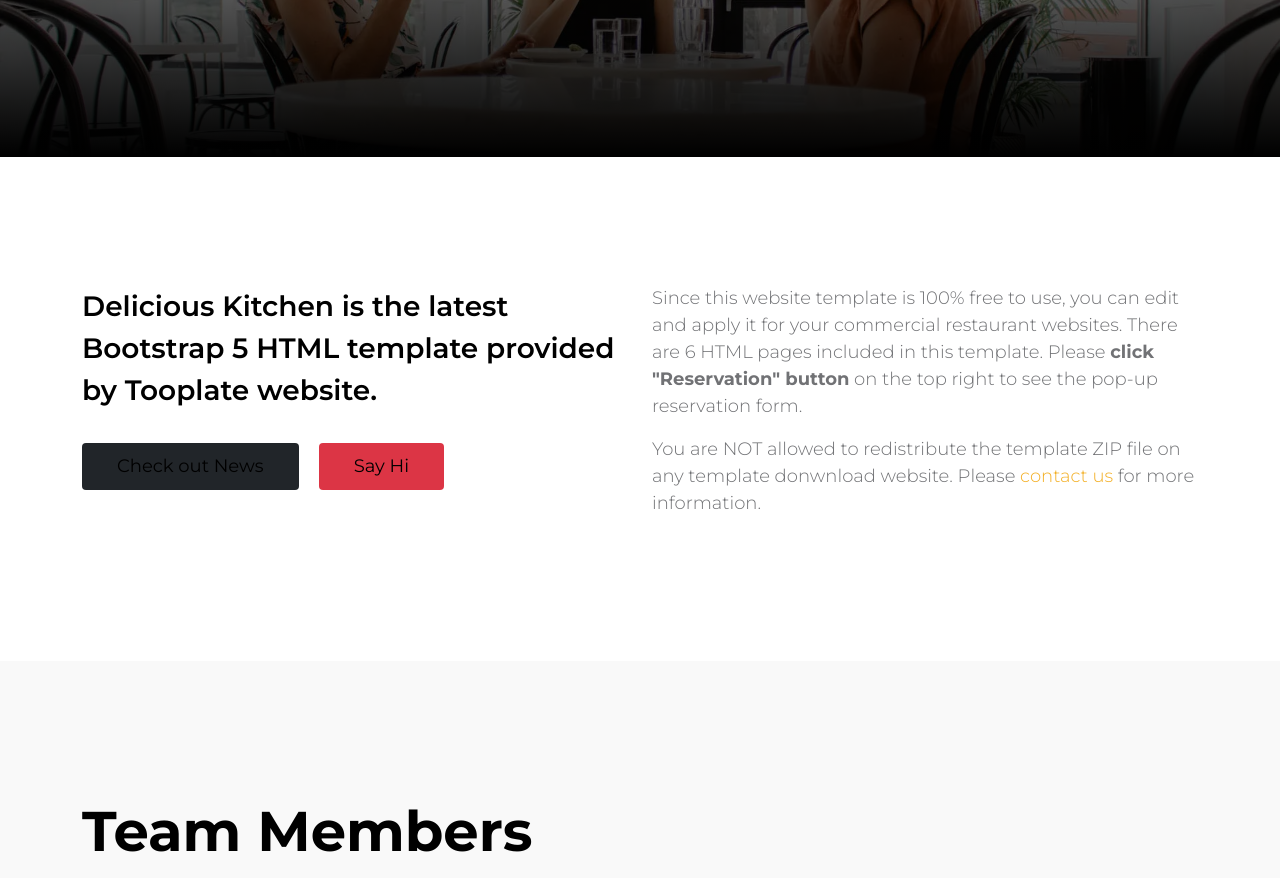
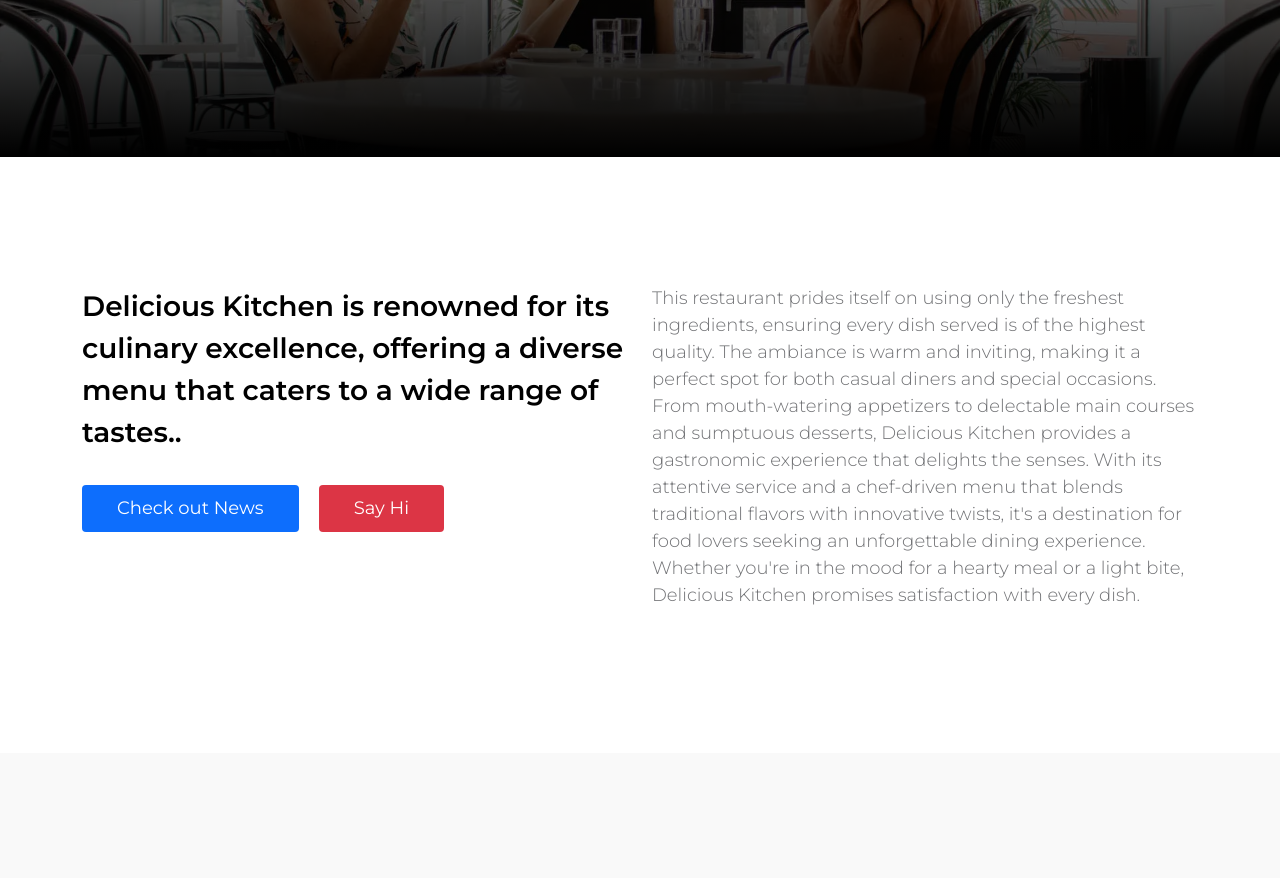
Before and after one commit to mariopolchert/delicious-kitchen, a plain HTML site: page about.html in a window 1280 px wide. Shown: the part 385-1263 px from the top of the page. Drawn offline with Linux system fonts and the light colour scheme.

Commit message:
added some text, changed btn color

```diff
--- a/about.html
+++ b/about.html
@@ -4,8 +4,12 @@
         <meta charset="utf-8">
         <meta name="viewport" content="width=device-width, initial-scale=1">
 
-        <meta name="description" content="">
-        <meta name="author" content="">
+        <meta
+        name="description"
+        content="Welcome to Delicious Kitchen, your go-to spot for delicious and heartwarming meals. Experience our unique blend of cuisines from around the world, all prepared with fresh, locally-sourced ingredients. Join us for a memorable dining experience in the heart of Bronx, New York."
+    />
+    <meta name="description" content="Restaurant Delicious Kitchen" />
+    <meta name="author" content="Mario Polchert" />
 
         <title>About Delicious Kitchen HTML Template</title>
 
@@ -99,18 +103,18 @@ https://www.tooplate.com/view/2129-crispy-kitchen
                     <div class="row">
 
                         <div class="col-lg-6 col-12 mb-2">
-                            <h4 class="mb-3">Delicious Kitchen is the latest Bootstrap 5 HTML template provided by Tooplate website.</h4>
+                            <h4 class="mb-3">Delicious Kitchen is renowned for its culinary excellence, offering a diverse menu that caters to a wide range of tastes..</h4>
 
-                            <a href="news.html" class="custom-btn btn btn-dark mt-3">Check out News</a>
+                            <a href="news.html" class="custom-btn btn btn-primary mt-3">Check out News</a>
 
                             <a href="contact.html" class="custom-btn btn btn-danger mt-3 ms-3">Say Hi</a>
                         </div>
 
                         <div class="col-lg-6 col-12">
 
-                        	<p>Since this website template is 100% free to use, you can edit and apply it for your commercial restaurant websites. There are 6 HTML pages included in this template. Please <strong>click "Reservation" button</strong> on the top right to see the pop-up reservation form.</p>
+                        	<p> This restaurant prides itself on using only the freshest ingredients, ensuring every dish served is of the highest quality. The ambiance is warm and inviting, making it a perfect spot for both casual diners and special occasions. From mouth-watering appetizers to delectable main courses and sumptuous desserts, Delicious Kitchen provides a gastronomic experience that delights the senses. With its attentive service and a chef-driven menu that blends traditional flavors with innovative twists, it's a destination for food lovers seeking an unforgettable dining experience. Whether you're in the mood for a hearty meal or a light bite, Delicious Kitchen promises satisfaction with every dish.</p>
 
-                            <p>You are NOT allowed to redistribute the template ZIP file on any template donwnload website. Please <a href="https://www.tooplate.com/contact" target="_blank">contact us</a> for more information.</p>
+
 
                         </div>
 
--- a/css/tooplate-crispy-kitchen.css
+++ b/css/tooplate-crispy-kitchen.css
@@ -152,7 +152,7 @@ strong {
 -----------------------------------------*/
 .custom-btn {
   border: 0;
-  color: var(--dark-color);
+  color: var(--white-color);
   font-size: var(--menu-font-size);
   padding: 10px 35px;
 }
```
Also changed, not shown: contact.html (+6 -2 lines), menu.html (+6 -3 lines), news-detail.html (+6 -4 lines), news.html (+6 -2 lines).
